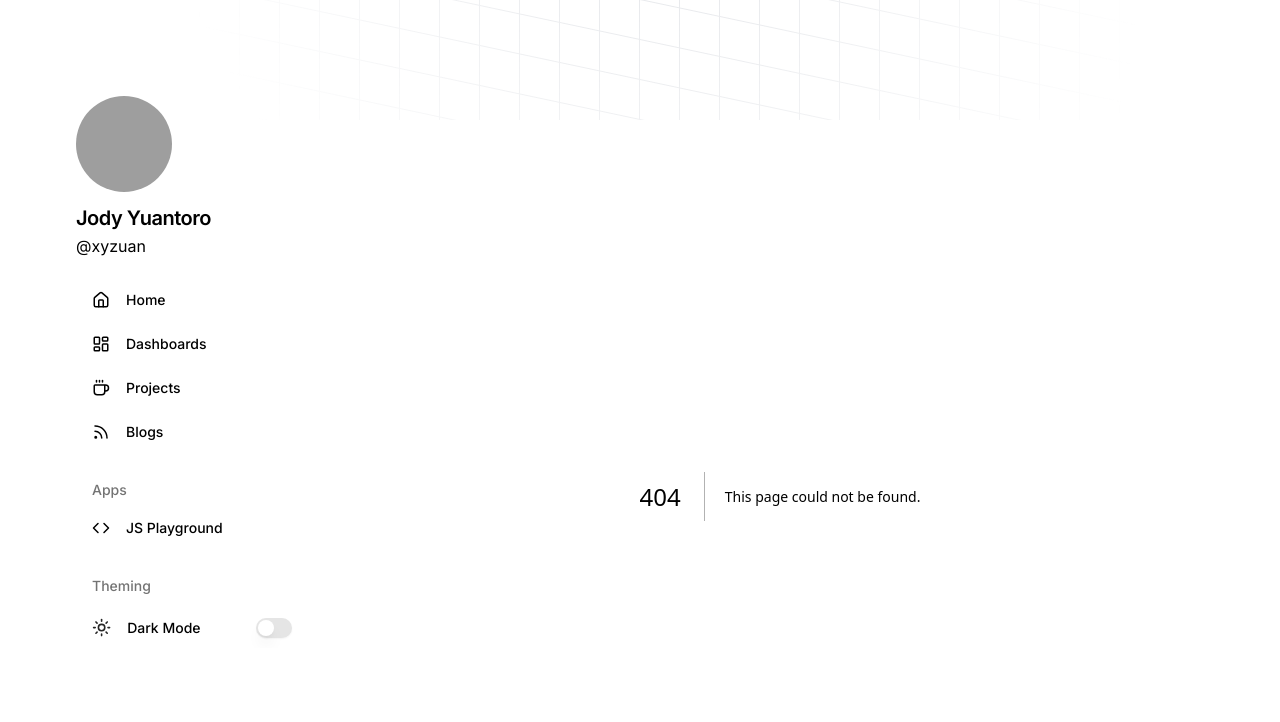
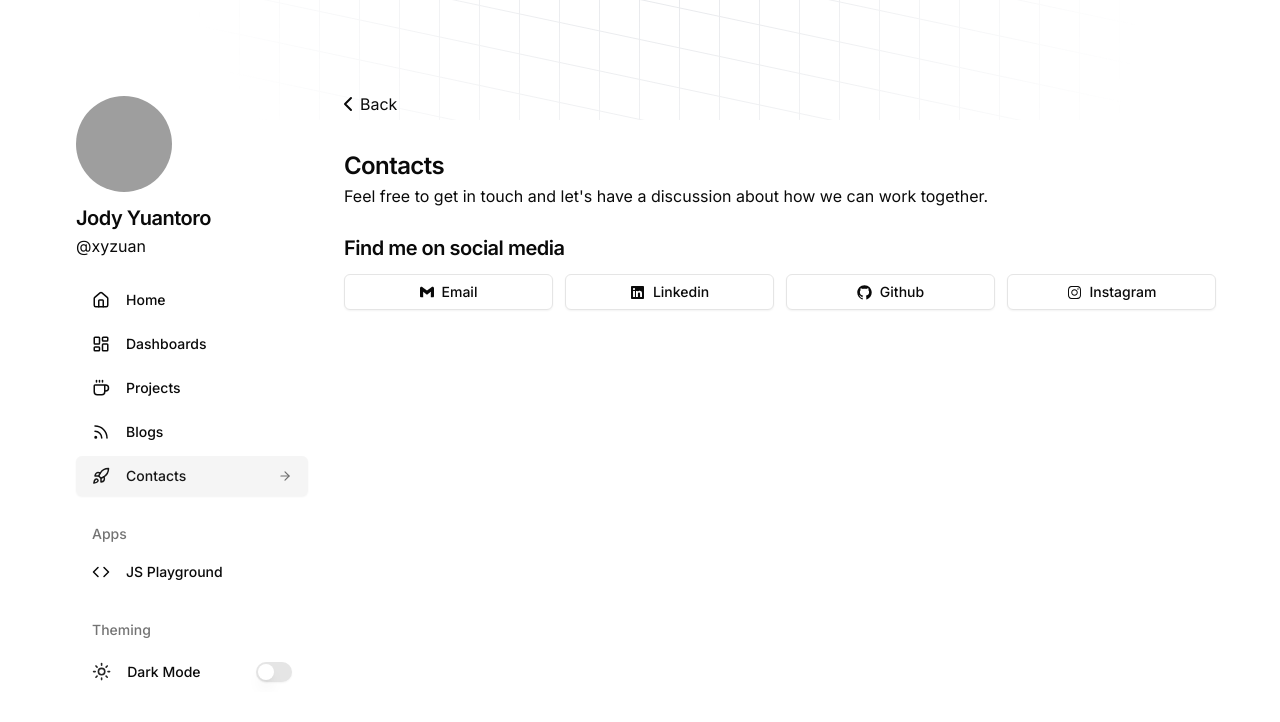
Before and after one commit to xyzuan/xyzuan.v2, a Next.js app: page /contacts in a window 1280 px wide. Before the commit this address had no page. Shown: the top 722 px of the page. Built offline with nearby package versions, Linux system fonts and the light colour scheme; grey boxes are pictures that could not be loaded.

Commit message:
feat(contact): Add Contacs section

```diff
--- a/src/app/blogs/page.tsx
+++ b/src/app/blogs/page.tsx
@@ -3,7 +3,7 @@ import Typography from "@/components/ui/typography";
 import BackButton from "@/components/ui/back-button";
 import BlurFade from "@/components/magicui/blur-fade";
 
-const Blogs = () => {
+const BlogsPage = () => {
   return (
     <BlurFade delay={0.25 * 0.05} inView>
       <div className="mb-6">
@@ -15,4 +15,4 @@ const Blogs = () => {
   );
 };
 
-export default Blogs;
+export default BlogsPage;
--- a/src/app/components/services.tsx
+++ b/src/app/components/services.tsx
@@ -1,3 +1,5 @@
+"use client";
+
 import { MagicCard } from "@/components/magicui/magic-card";
 import { Button } from "@/components/ui/button";
 import {
@@ -7,9 +9,11 @@ import {
   CardHeader,
 } from "@/components/ui/card";
 import Typography from "@/components/ui/typography";
+import { useTheme } from "next-themes";
 import { BiRocket as RocketIcon } from "react-icons/bi";
 
 const Services = () => {
+  const { theme } = useTheme();
   return (
     <div className="space-y-5">
       <div className="space-y-3">
@@ -20,7 +24,7 @@ const Services = () => {
           development services.
         </Typography.p>
       </div>
-      <MagicCard>
+      <MagicCard gradientColor={theme === "dark" ? "#262626" : "#D9D9D955"}>
         <CardHeader>
           <div className="flex items-center gap-2">
             <RocketIcon size={24} />
@@ -34,12 +38,7 @@ const Services = () => {
           </Typography.p>
         </CardContent>
         <CardFooter>
-          <Button
-            data-umami-event="Click Contact Button"
-            // onClick={() => Router.("/contact")}
-          >
-            Contact me
-          </Button>
+          <Button data-umami-event="Click Contact Button">Contact me</Button>
         </CardFooter>
       </MagicCard>
     </div>
--- /dev/null
+++ b/src/app/contacts/page.tsx
@@ -0,0 +1,57 @@
+import BlurFade from "@/components/magicui/blur-fade";
+import BackButton from "@/components/ui/back-button";
+import { Button } from "@/components/ui/button";
+import Typography from "@/components/ui/typography";
+import {
+  GitHubLogoIcon,
+  InstagramLogoIcon,
+  LinkedInLogoIcon,
+} from "@radix-ui/react-icons";
+import { SiGmail } from "react-icons/si";
+
+const ContactsPage = () => {
+  return (
+    <BlurFade delay={0.25 * 0.05} inView>
+      <div className="mb-6">
+        <BackButton />
+        <Typography.h3>Contacts</Typography.h3>
+        <Typography.p>
+          Feel free to get in touch and let's have a discussion about how we can
+          work together.
+        </Typography.p>
+
+        <Typography.h4 className="mt-6 mb-3">
+          Find me on social media
+        </Typography.h4>
+        <div className="gap-3 grid grid-cols-2 md:grid-cols-4">
+          <Button variant="outline" className="flex-inline gap-2">
+            <span>
+              <SiGmail />
+            </span>
+            Email
+          </Button>
+          <Button variant="outline" className="flex-inline gap-2">
+            <span>
+              <LinkedInLogoIcon />
+            </span>
+            Linkedin
+          </Button>
+          <Button variant="outline" className="flex-inline gap-2">
+            <span>
+              <GitHubLogoIcon />
+            </span>
+            Github
+          </Button>
+          <Button variant="outline" className="flex-inline gap-2">
+            <span>
+              <InstagramLogoIcon />
+            </span>
+            Instagram
+          </Button>
+        </div>
+      </div>
+    </BlurFade>
+  );
+};
+
+export default ContactsPage;
--- a/src/app/dashboards/page.tsx
+++ b/src/app/dashboards/page.tsx
@@ -15,7 +15,7 @@ import WakatimeOverview from "./components/wakatime-overview";
 import { ClockIcon } from "lucide-react";
 import WakatimeActive from "./components/wakatime-active";
 
-const Dashboards = async () => {
+const DashboardsPage = async () => {
   const readStatsResponse = await getReadStats();
   const allTimeSinceTodayResponse = await getALLTimeSinceToday();
 
@@ -72,4 +72,4 @@ const Dashboards = async () => {
   );
 };
 
-export default Dashboards;
+export default DashboardsPage;
--- a/src/app/layout.tsx
+++ b/src/app/layout.tsx
@@ -22,7 +22,7 @@ export default function RootLayout({
   children: React.ReactNode;
 }>) {
   return (
-    <html lang="en">
+    <html suppressHydrationWarning={true} lang="en">
       <body className={`${inter.className} flex justify-center p-8 md:p-24`}>
         <ThemeProvider attribute="class" defaultTheme="system" enableSystem>
           <TooltipProvider>
--- a/src/app/page.tsx
+++ b/src/app/page.tsx
@@ -5,7 +5,7 @@ import Skill from "./components/skill";
 import WorkExperience from "./components/work-experience";
 import Services from "./components/services";
 
-const Home = () => {
+const HomePage = () => {
   return (
     <BlurFade delay={0.25 * 0.05} inView>
       <Header />
@@ -17,4 +17,4 @@ const Home = () => {
   );
 };
 
-export default Home;
+export default HomePage;
--- a/src/app/projects/page.tsx
+++ b/src/app/projects/page.tsx
@@ -4,7 +4,7 @@ import BackButton from "@/components/ui/back-button";
 import BlurFade from "@/components/magicui/blur-fade";
 import { getAllProjects } from "@/services/project";
 
-const Projects = async () => {
+const ProjectsPage = async () => {
   const projects = await getAllProjects();
 
   return (
@@ -33,4 +33,4 @@ const Projects = async () => {
   );
 };
 
-export default Projects;
+export default ProjectsPage;
--- a/src/commons/constants/menu-list.ts
+++ b/src/commons/constants/menu-list.ts
@@ -1,26 +1,18 @@
 import {
-  Book,
   Code,
   Coffee,
   Home,
   LayoutDashboard,
-  LayoutGrid,
   LucideIcon,
+  RocketIcon,
   Rss,
 } from "lucide-react";
-
-type Submenu = {
-  href: string;
-  label: string;
-  active: boolean;
-};
 
 type Menu = {
   href: string;
   label: string;
   active: boolean;
   icon: LucideIcon;
-  submenus: Submenu[];
 };
 
 type Group = {
@@ -38,28 +30,30 @@ export function getMenuList(pathname: string): Group[] {
           label: "Home",
           active: pathname.endsWith("/"),
           icon: Home,
-          submenus: [],
         },
         {
           href: "/dashboards",
           label: "Dashboards",
           active: pathname.includes("/dashboards"),
           icon: LayoutDashboard,
-          submenus: [],
         },
         {
           href: "/projects",
           label: "Projects",
           active: pathname.includes("/projects"),
           icon: Coffee,
-          submenus: [],
         },
         {
           href: "/blogs",
           label: "Blogs",
           active: pathname.includes("/blogs"),
           icon: Rss,
-          submenus: [],
+        },
+        {
+          href: "/contacts",
+          label: "Contacts",
+          active: pathname.includes("/contacts"),
+          icon: RocketIcon,
         },
       ],
     },
@@ -71,7 +65,6 @@ export function getMenuList(pathname: string): Group[] {
           label: "JS Playground",
           active: pathname.includes("/jsplay"),
           icon: Code,
-          submenus: [],
         },
       ],
     },
--- a/src/components/ui/bottom-nav.tsx
+++ b/src/components/ui/bottom-nav.tsx
@@ -25,8 +25,7 @@ export function BottomNav({ isOpen }: any) {
         className="rounded-full z-50 pointer-events-auto relative mx-auto flex min-h-full h-full items-center px-1 bg-background [box-shadow:0_0_0_1px_rgba(0,0,0,.03),0_2px_4px_rgba(0,0,0,.05),0_12px_24px_rgba(0,0,0,.05)] transform-gpu dark:[border:1px_solid_rgba(255,255,255,.1)] dark:[box-shadow:0_-20px_80px_-20px_#ffffff1f_inset]"
         direction="middle"
       >
-        {menuList[0].menus.map(
-          ({ href, label, icon: Icon, active, submenus }, index) => {
+        {menuList[0].menus.map(({ href, label, icon: Icon, active }, index) => {
           return (
             <DockIcon key={label}>
               <Tooltip>
@@ -50,11 +49,9 @@ export function BottomNav({ isOpen }: any) {
               </Tooltip>
             </DockIcon>
           );
-          }
-        )}
-        <Separator orientation="vertical" className="h-full py-2" />
-        {menuList[1].menus.map(
-          ({ href, label, icon: Icon, active, submenus }, index) => {
+        })}
+        {/* <Separator orientation="vertical" className="h-full py-2" /> */}
+        {menuList[1].menus.map(({ href, label, icon: Icon, active }, index) => {
           return (
             <DockIcon key={label}>
               <Tooltip>
@@ -78,9 +75,8 @@ export function BottomNav({ isOpen }: any) {
               </Tooltip>
             </DockIcon>
           );
-          }
-        )}
-        <Separator orientation="vertical" className="h-full py-2" />
+        })}
+        {/* <Separator orientation="vertical" className="h-full py-2" /> */}
         <ModeToggle />
       </Dock>
     </div>
--- a/src/components/ui/sidebar.tsx
+++ b/src/components/ui/sidebar.tsx
@@ -49,8 +49,7 @@ const SidebarMenu = ({ isOpen }: any) => {
               ) : (
                 <p className="pb-2"></p>
               )}
-              {menus.map(
-                ({ href, label, icon: Icon, active, submenus }, index) => {
+              {menus.map(({ href, label, icon: Icon, active }, index) => {
                 return (
                   <Button
                     key={index}
@@ -80,8 +79,7 @@ const SidebarMenu = ({ isOpen }: any) => {
                     </Link>
                   </Button>
                 );
-                }
-              )}
+              })}
             </li>
           ))}
           <SidebarTheming key="theme-settings" />
```
Lines whose indentation alone changed are shown as unchanged.
